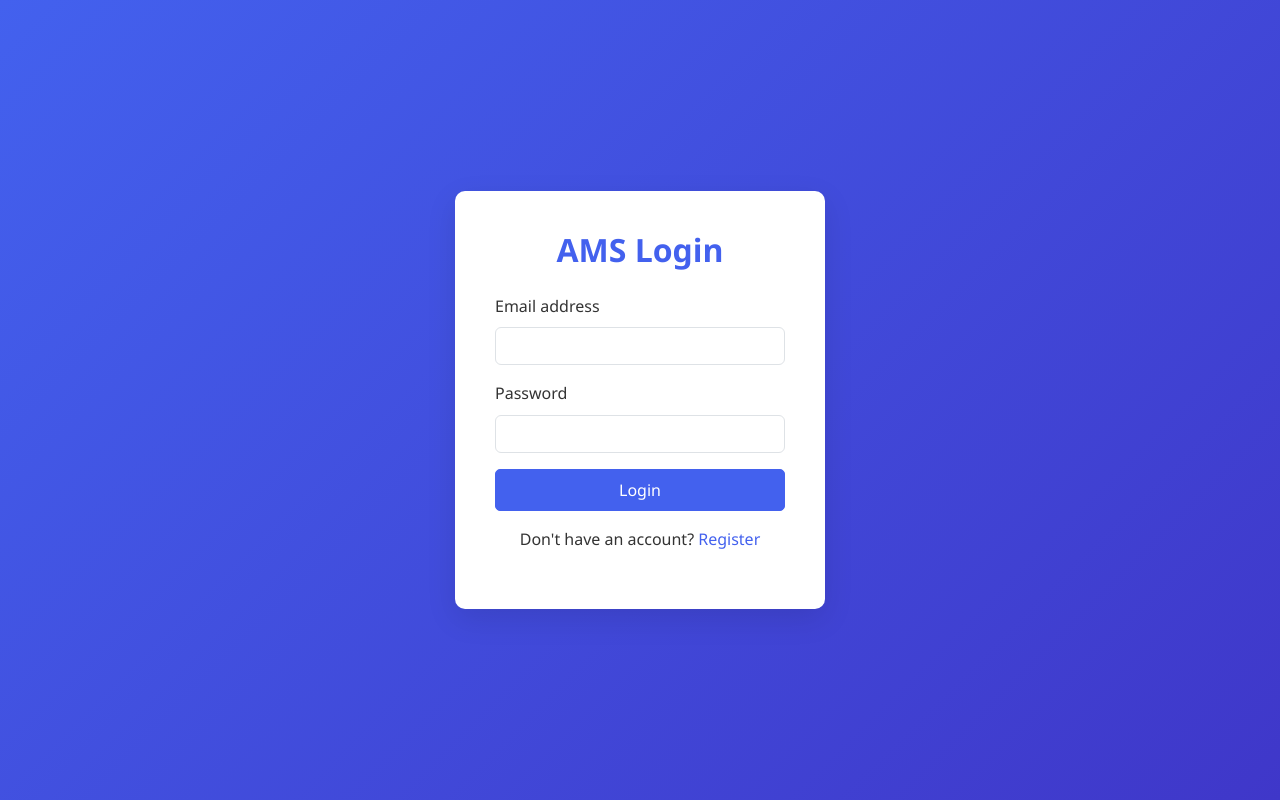
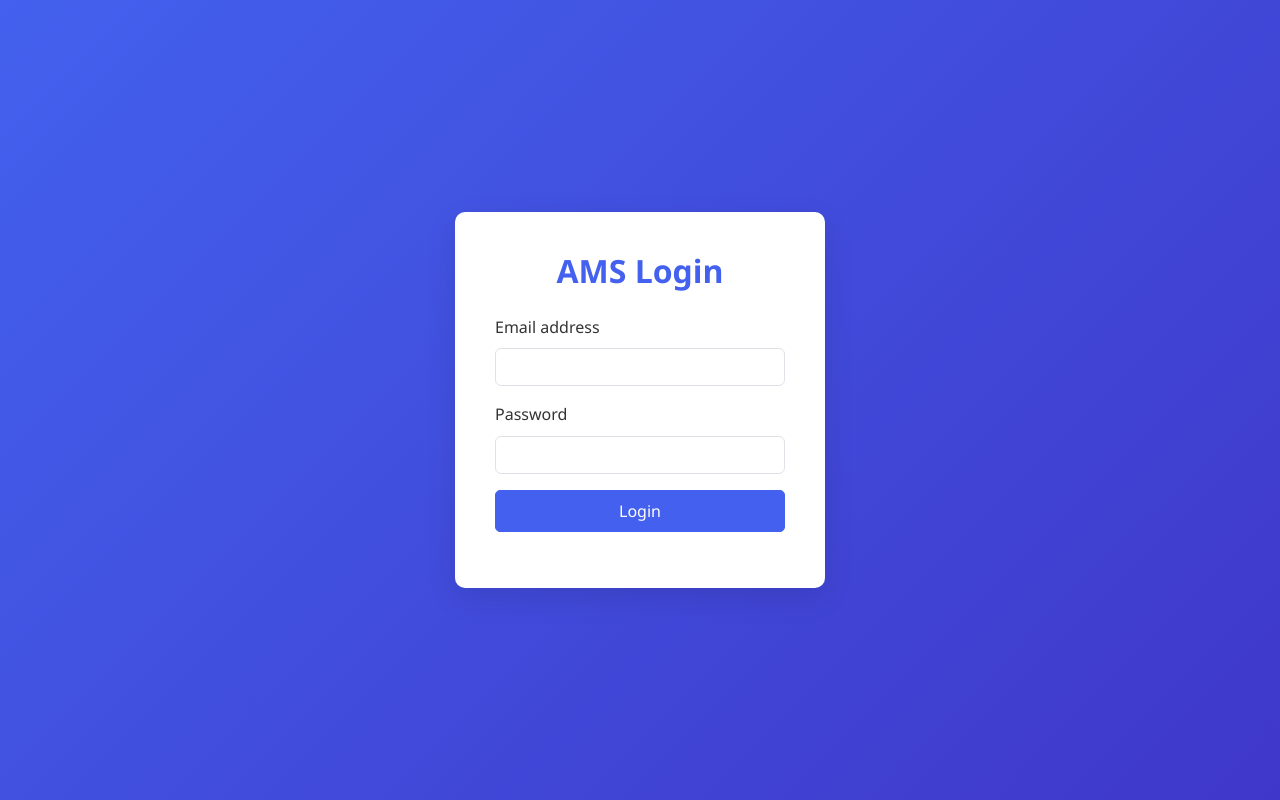
Before and after one commit to adilmehmood90/ams-attendance-app, a plain HTML site: page index.html in a window 1280 px wide. Drawn offline with nearby package versions, Linux system fonts and the light colour scheme; no server answers.

Commit message:
registration option disable
registration option is disabled for new user signup

```diff
--- a/index.html
+++ b/index.html
@@ -25,7 +25,7 @@
                 </div>
                 <button type="button" class="btn btn-primary w-100" onclick="login()">Login</button>
                 <p class="text-center mt-3">
-                    Don't have an account? <a href="#" onclick="showRegister()">Register</a>
+                    <!-- Don't have an account? <a href="#" onclick="showRegister()">Register</a> -->
                 </p>
             </div>
             <div id="register-form" style="display: none;">
```
